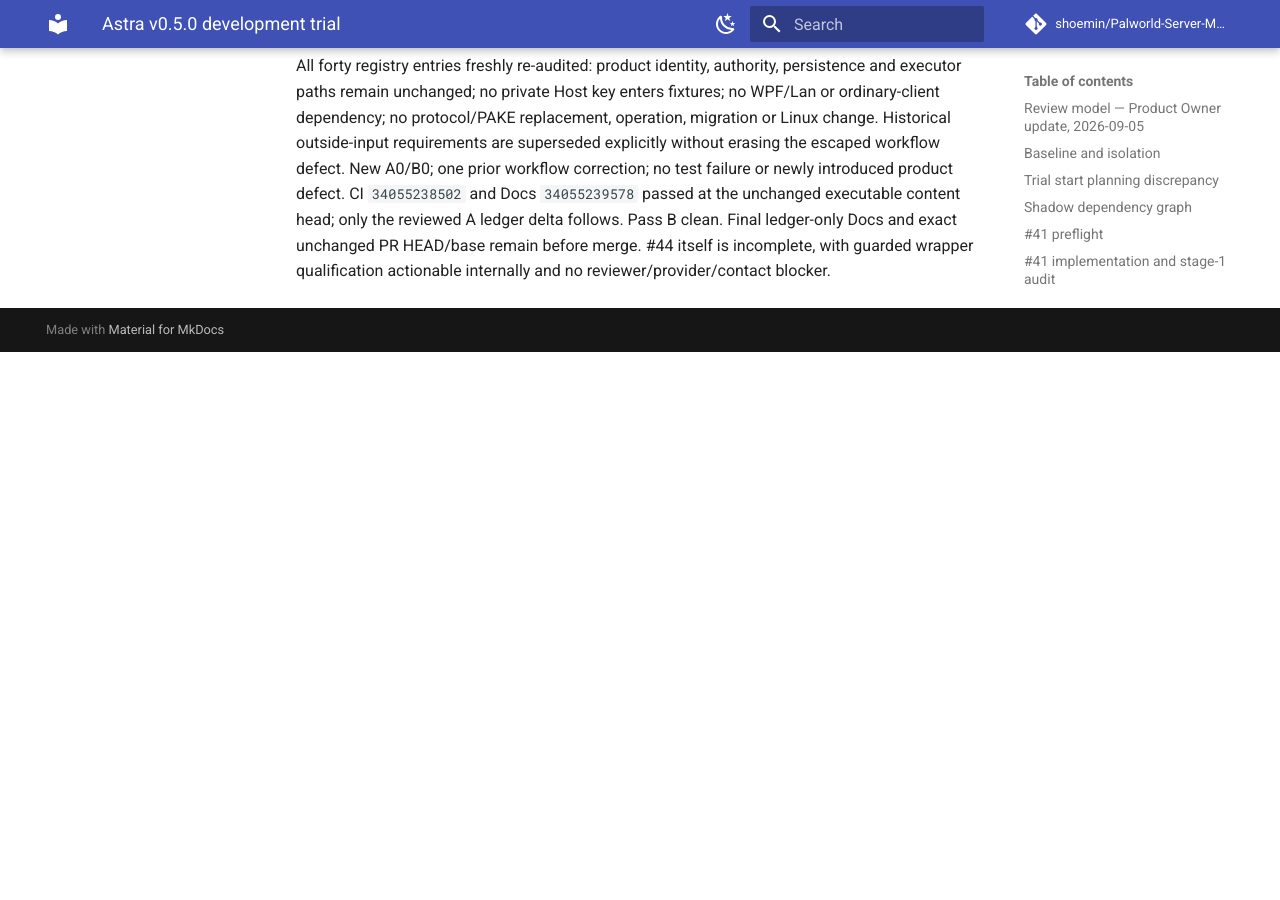
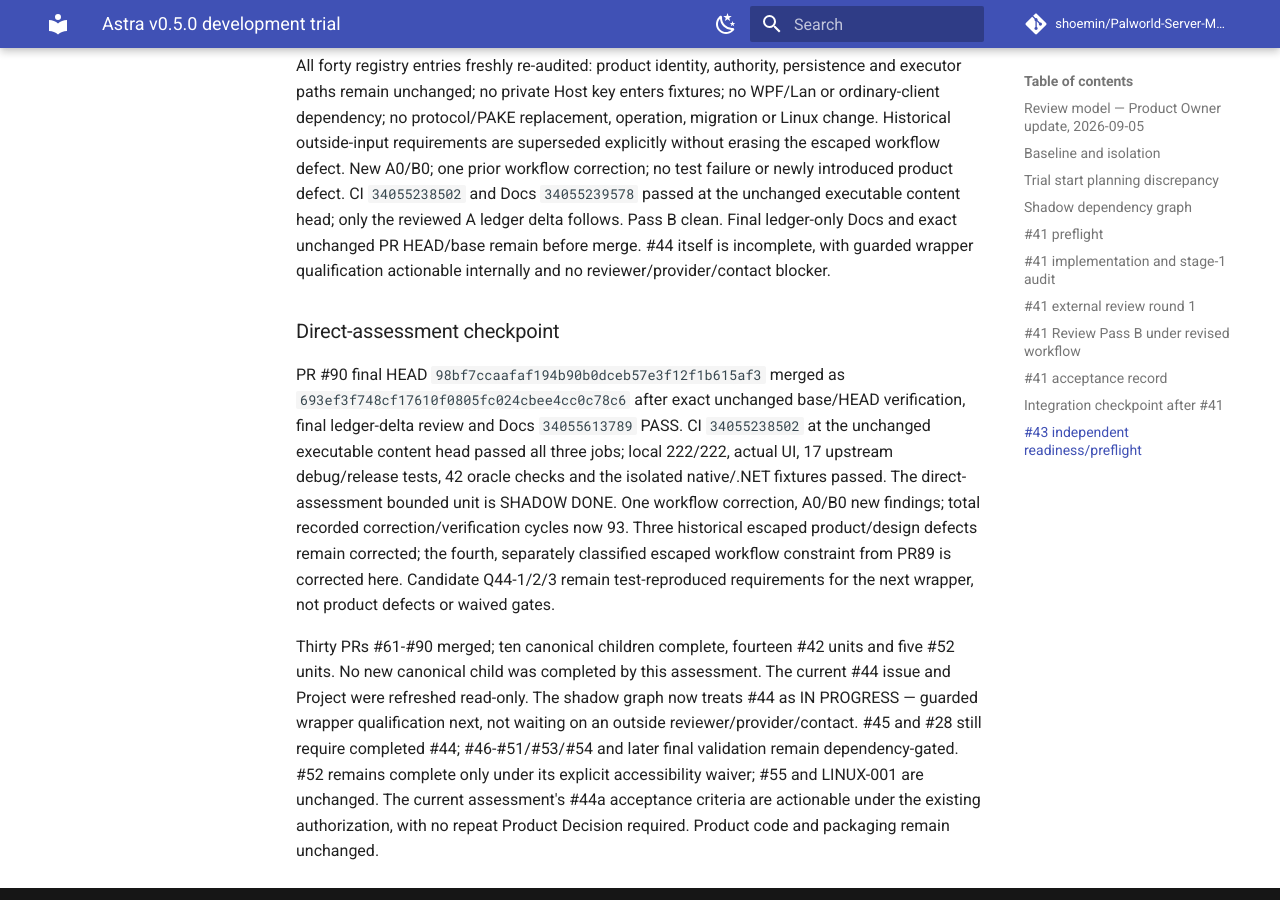
Before and after one commit to shoemin/Palworld-Server-Manager, an MkDocs documentation site: the page built from docs/experiments/astra-v0.5.0-trial.md, in a window 1280 px wide and 900 px high, scrolled down 137020 px. Built offline with MkDocs 1.6.1 and Material for MkDocs 9.7.7, drawn with Linux system fonts in a browser that asks for light colours; comment, search, counter and statistics services are not loaded; before the commit the page ends 137372 px from its top, so only the background shows below that; part of the change alters nothing that is shown.

Commit message:
Checkpoint direct SPAKE2 assessment and corrected trial graph

```diff
--- a/docs/experiments/astra-v0.5.0-trial.md
+++ b/docs/experiments/astra-v0.5.0-trial.md
@@ -1466,3 +1466,9 @@ Local ordinary self-tests completed 222/222 PASS. CI `34055238502` at `244d3577c
 Fresh PR #90 HEAD `83f657b6486aad4c12f948f048ee657047ec0d41` reviewed against exact base `6f9f62aaf5a21d49d9bf436aa3425e405f5ed52e`. Complete eleven-file diff re-evaluated as assessment code: deterministic fixture isolation, case identities/oracles, both-role rejection, Rust panic boundary, native-module/delegate lifetime, completion of parallel calls before unloading, unknown inputs, runner exit handling, locked dependency sources, manual shadow-only CI and the complete current assessment. Compared source/release claims and limitations with the inspected pinned files and actual local/CI outputs. No production session, Host-binding, timing or field qualification is inferred from the small ABI test. All three candidate hazards remain labelled observations requiring the next unit's guards, not accepted product flaws.
 
 All forty registry entries freshly re-audited: product identity, authority, persistence and executor paths remain unchanged; no private Host key enters fixtures; no WPF/Lan or ordinary-client dependency; no protocol/PAKE replacement, operation, migration or Linux change. Historical outside-input requirements are superseded explicitly without erasing the escaped workflow defect. New A0/B0; one prior workflow correction; no test failure or newly introduced product defect. CI `34055238502` and Docs `34055239578` passed at the unchanged executable content head; only the reviewed A ledger delta follows. Pass B clean. Final ledger-only Docs and exact unchanged PR HEAD/base remain before merge. #44 itself is incomplete, with guarded wrapper qualification actionable internally and no reviewer/provider/contact blocker.
+
+### Direct-assessment checkpoint
+
+PR #90 final HEAD `98bf7ccaafaf194b90b0dceb57e3f12f1b615af3` merged as `693ef3f748cf17610f0805fc024cbee4cc0c78c6` after exact unchanged base/HEAD verification, final ledger-delta review and Docs `34055613789` PASS. CI `34055238502` at the unchanged executable content head passed all three jobs; local 222/222, actual UI, 17 upstream debug/release tests, 42 oracle checks and the isolated native/.NET fixtures passed. The direct-assessment bounded unit is SHADOW DONE. One workflow correction, A0/B0 new findings; total recorded correction/verification cycles now 93. Three historical escaped product/design defects remain corrected; the fourth, separately classified escaped workflow constraint from PR89 is corrected here. Candidate Q44-1/2/3 remain test-reproduced requirements for the next wrapper, not product defects or waived gates.
+
+Thirty PRs #61-#90 merged; ten canonical children complete, fourteen #42 units and five #52 units. No new canonical child was completed by this assessment. The current #44 issue and Project were refreshed read-only. The shadow graph now treats #44 as IN PROGRESS — guarded wrapper qualification next, not waiting on an outside reviewer/provider/contact. #45 and #28 still require completed #44; #46-#51/#53/#54 and later final validation remain dependency-gated. #52 remains complete only under its explicit accessibility waiver; #55 and LINUX-001 are unchanged. The current assessment's #44a acceptance criteria are actionable under the existing authorization, with no repeat Product Decision required. Product code and packaging remain unchanged.
```
